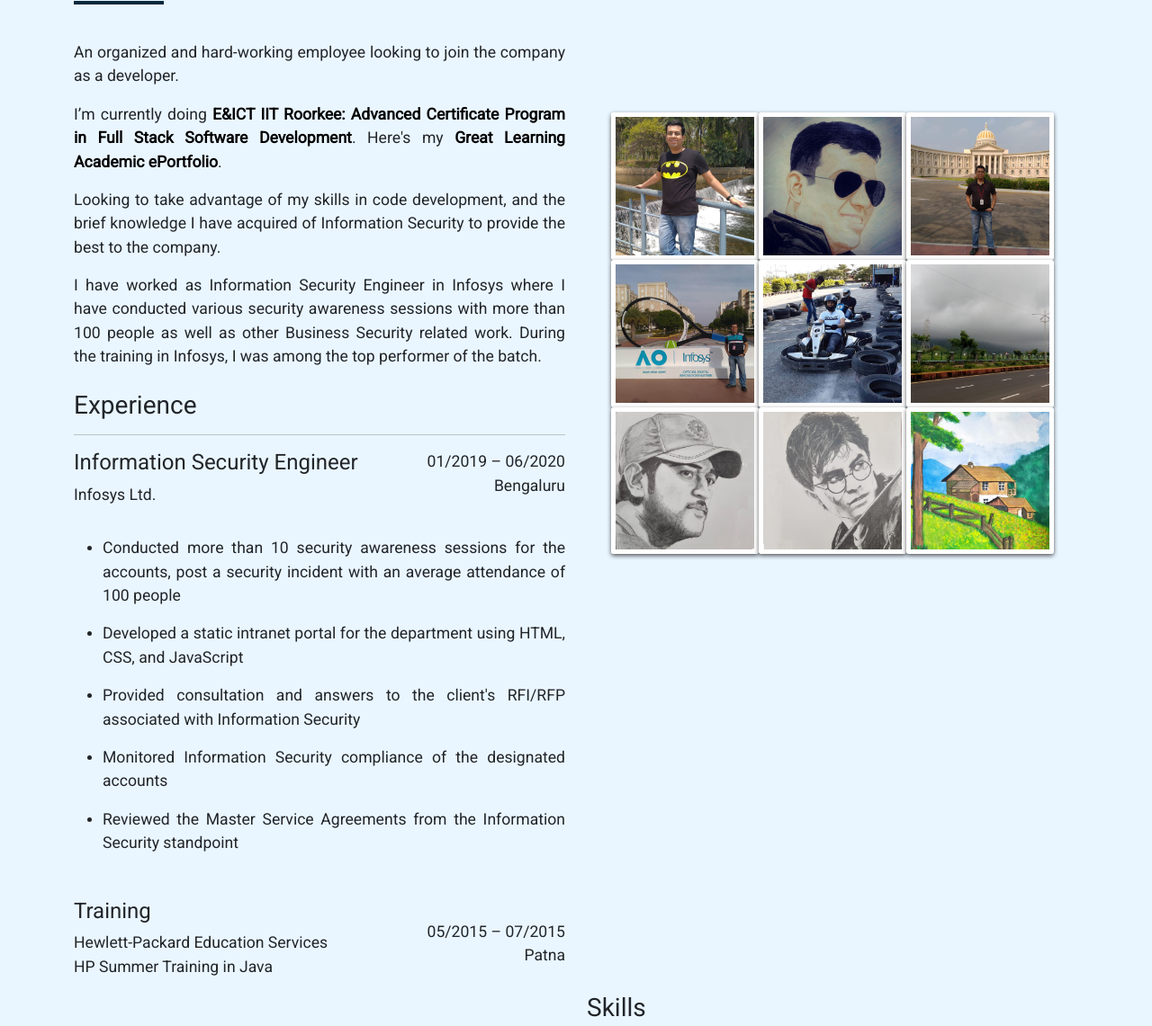
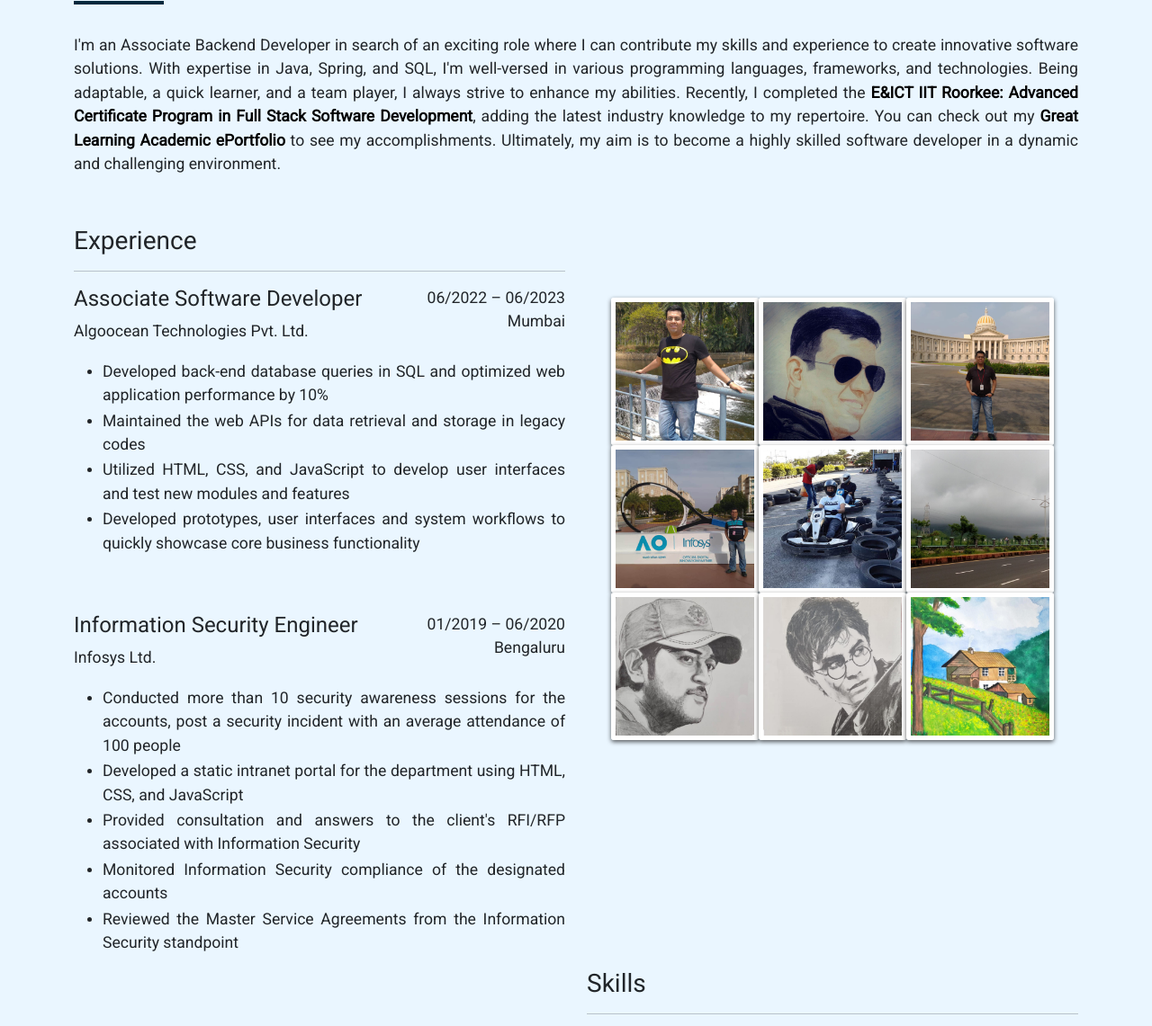
Before and after one commit to shubhamshukla7794/shubhamshukla7794.github.io, a plain HTML site: page index.html in a window 1280 px wide. Shown: the part 603-1744 px from the top of the page at 90% size. Drawn offline with nearby package versions, Linux system fonts and the light colour scheme.

Commit message:
Updated Resume

```diff
--- a/css/style.css
+++ b/css/style.css
@@ -125,6 +125,12 @@ section #hero_img {
 .about_info p,
 .about-content p{
     font-size: 1.1em;
+}
+
+.exp p {
+    font-size: 1.1em;
+    /* line-height: normal; */
+    margin-top: -14px;
 }
 
 .about_info a{
--- a/index.html
+++ b/index.html
@@ -57,18 +57,35 @@
     <section class="about" id="my_details">
         <div class="container">
             <h2 class="fade-in">Let Me Introduce Myself</h2>
+            <div class="about_info fade-in">
+                <p>I'm an Associate Backend Developer in search of an exciting role where I can contribute my skills and experience to create innovative software solutions. With expertise in Java, Spring, and SQL, I'm well-versed in various programming languages, frameworks, and technologies. Being adaptable, a quick learner, and a team player, I always strive to enhance my abilities. Recently, I completed the <a href="https://www.greatlearning.in/advanced-certification-full-stack-software-development-iit-roorkee">E&amp;ICT IIT Roorkee: Advanced Certificate Program in Full Stack Software Development</a>, adding the latest industry knowledge to my repertoire. You can check out my <a href="https://eportfolio.mygreatlearning.com/shubham-kumar-shukla" target="_blank">Great Learning Academic ePortfolio</a> to see my accomplishments. Ultimately, my aim is to become a highly skilled software developer in a dynamic and challenging environment.</p>
+            </div>
             <div class="row">
                 <div class="col-lg">
                     <div class="about_info fade-in">
-                        <p>An organized and hard-working employee looking to join the company as a developer. </p>
-                        <p>I’m currently doing <a href="https://www.greatlearning.in/advanced-certification-full-stack-software-development-iit-roorkee">E&amp;ICT IIT Roorkee: Advanced Certificate Program in Full Stack Software Development</a>. Here's my <a href="https://eportfolio.mygreatlearning.com/shubham-kumar-shukla" target="_blank">Great Learning Academic ePortfolio</a>.
-                        </p>
-                        <p>Looking to take advantage of my skills in code development, and the brief knowledge I have acquired of Information Security to provide the best to the company.
-                        </p>
-                        <p>I have worked as Information Security Engineer in Infosys where I have conducted various security awareness sessions with more than 100 people as well as other Business Security related work. During the training in Infosys, I was among the top performer of the batch.
-                        </p>
                         <h3 class="mt-4">Experience</h3>
                         <hr>
+                        <div>
+                            <div class="float-start">
+                                <h4>Associate Software Developer</h4>
+                                <p>Algoocean Technologies Pvt. Ltd.</p>
+                            </div>
+                            <div class="float-end">
+                                <p>06/2022 &ndash; 06/2023</p>
+                                <p class="mt-n3 float-end">Mumbai</p>
+                            </div>
+                        </div>
+                        <br>
+                        <div class="exp mt-5 pt-4">
+                            <ul>
+                                <li><p>Developed back-end database queries in SQL and optimized web application performance by 10%</p></li>
+                                <li><p>Maintained the web APIs for data retrieval and storage in legacy codes</p></li>
+                                <li><p>Utilized HTML, CSS, and JavaScript to develop user interfaces and test new modules and features</p></li>
+                                <li><p>Developed prototypes, user interfaces and system workflows to quickly showcase core business functionality</p></li>
+                            </ul>
+                        </div>
+                        <br>
+                        <br>
                         <div>
                             <div class="float-start">
                                 <h4>Information Security Engineer</h4>
@@ -92,17 +109,6 @@
                                 <li><p>Reviewed the Master Service Agreements from the Information Security
                                     standpoint</p></li>
                             </ul>
-                        </div>
-                        <div class="mt-5">
-                            <div class="float-start">
-                                <h4>Training</h4>
-                                <p>Hewlett-Packard Education Services</p>
-                                <p class="mt-n3">HP Summer Training in Java</p>
-                            </div>
-                            <div class="mt-4 float-end">
-                                <p>05/2015 &ndash; 07/2015</p>
-                                <p class="mt-n3 float-end">Patna</p>
-                            </div>
                         </div>
                     </div>
                 </div>
@@ -358,8 +364,8 @@
                     <div class="col-lg-7">
                         <p>You can also get in touch with me through my E-mail ID or my social media accounts.</p>
                         <div class="mail">
-                              <a class="icon-link" href="mailto:shubhamshukla7794@gmail.com">
-                                <svg class="sma-icon" ><use xlink:href="svgs/Gmail_icon.svg#mail"/></svg><span>shubhamshukla7794@gmail.com</span>
+                              <a class="icon-link" href="mailto:shubhamkumarshukla07@gmail.com">
+                                <svg class="sma-icon" ><use xlink:href="svgs/Gmail_icon.svg#mail"/></svg><span>shubhamkumarshukla07@gmail.com</span>
                               </a>
                         </div>
                         <div class="linkedIn">
@@ -388,7 +394,7 @@
                     <a href="/" class="logo">&lt; Shubham Kumar Shukla /&gt;</a>
                 </div>
                 <div class="col-lg">
-                    <p>&#169; 2021 All Rights Reserved.</p>
+                    <p>&#169; 2023 All Rights Reserved.</p>
                 </div>
             </div>
         </div>
```
Also changed, not shown: 1 other file.
